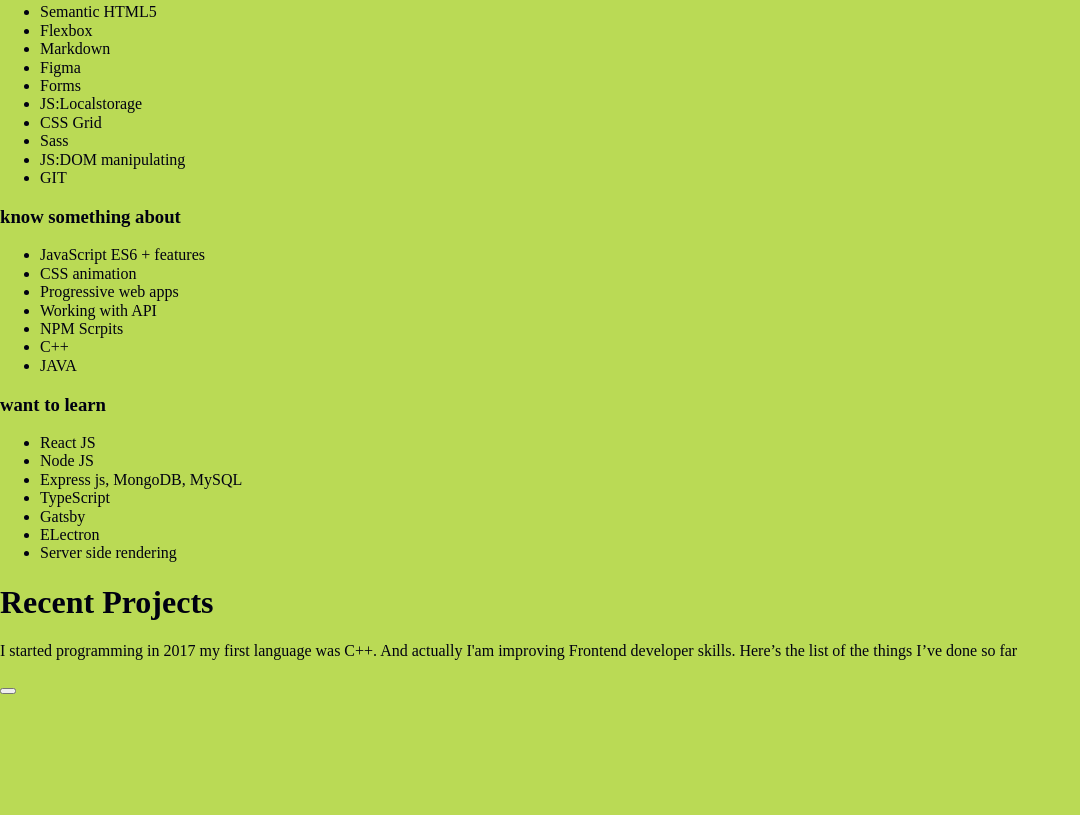
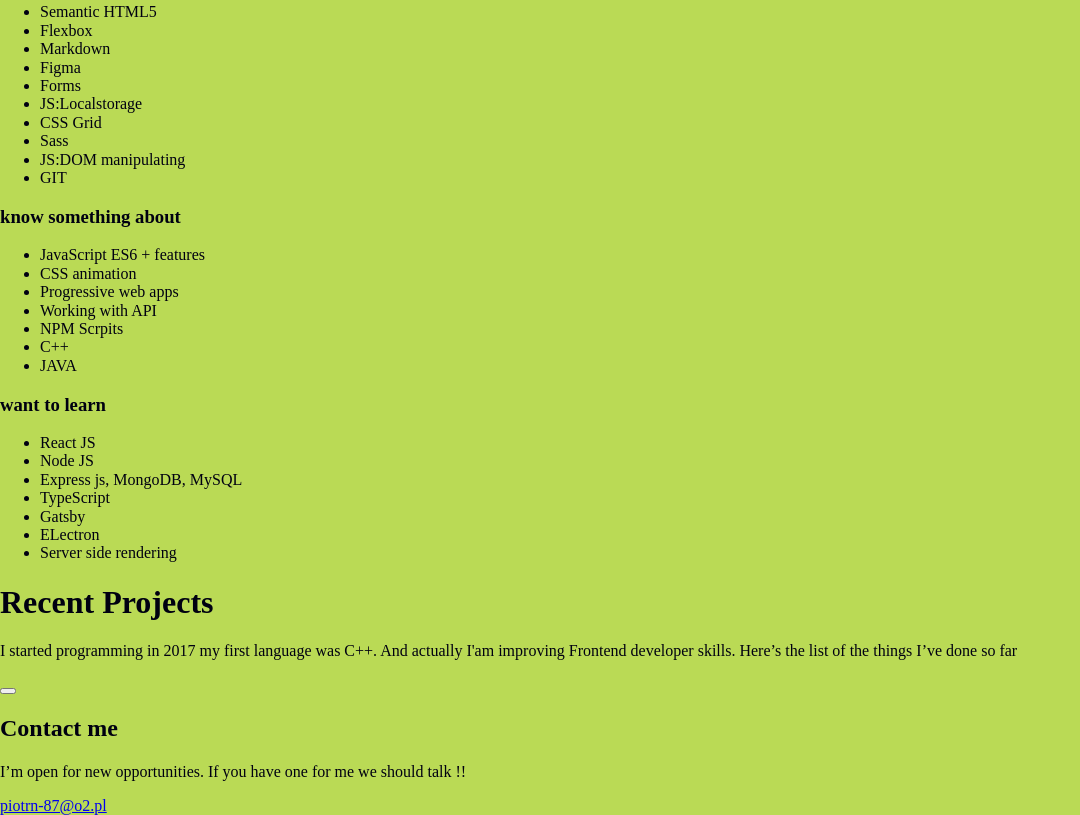
Before and after one commit to Piotrn-87/portfolio, a website: page src/content/index.html in a window 1280 px wide. Shown: the part 359-1174 px from the top of the page, without its empty margins (0-1080 px from the left). Before the commit the page ends 1054 px from the top, so only its background shows below. Drawn offline with nearby package versions, Linux system fonts and the light colour scheme; files that its build step writes are made by us from their sources.

Commit message:
Feat: HTML Footer structure

```diff
--- a/src/content/index.html
+++ b/src/content/index.html
@@ -101,7 +101,11 @@
 
   <!-- Footer  -->
   <footer class="footer">
-
+    <h2 class="footer__contact">Contact me</h2>
+    <p class="footer__paragraph">I’m open for new opportunities. If you have one for me we should talk !!
+    </p>
+    <div class="footer__socials"></div>
+    <a class="footer__mail" href="mailto:piotrn-87@o2.pl">piotrn-87@o2.pl</a>
   </footer>
 
   <script src="js/main.js"></script>
```
